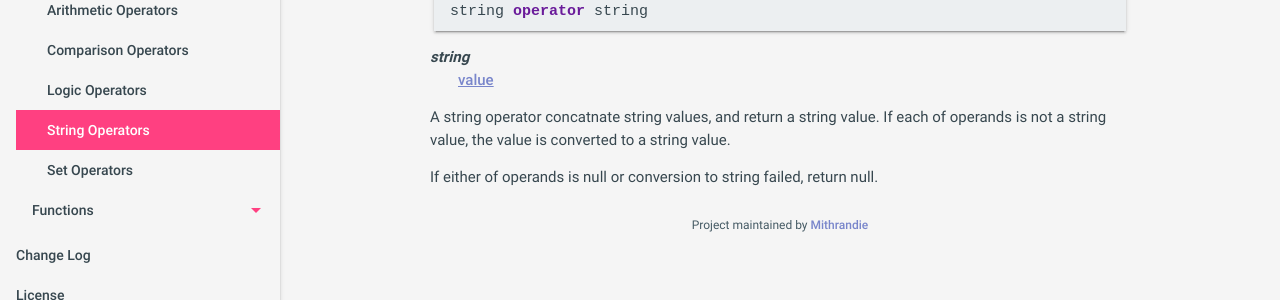
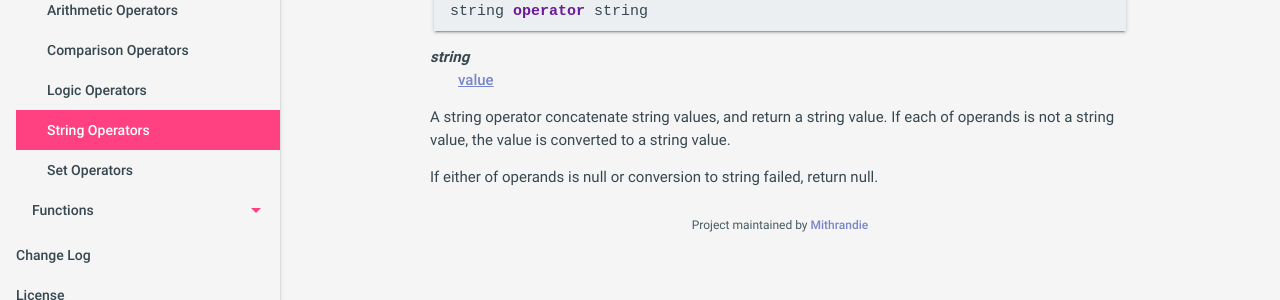
Before and after one commit to mithrandie/csvq, a Jekyll site: the page built from docs/_posts/2006-01-02-string-operators.md, in a window 1280 px wide. Shown: the part 436-736 px from the top of the page. Built offline with Jekyll 4.4.1, drawn with Linux system fonts in a browser that asks for light colours.

Commit message:
Fix docs.

```diff
--- a/docs/_posts/2006-01-02-string-operators.md
+++ b/docs/_posts/2006-01-02-string-operators.md
@@ -19,7 +19,7 @@ string operator string
 _string_
 : [value]({{ '/reference/value.html' | relative_url }})
 
-A string operator concatnate string values, and return a string value.
+A string operator concatenate string values, and return a string value.
 If each of operands is not a string value, the value is converted to a string value.
 
 If either of operands is null or conversion to string failed, return null.
```
Also changed, not shown: docs/_posts/2006-01-02-comparison-operators.md (+1 -1 lines).
